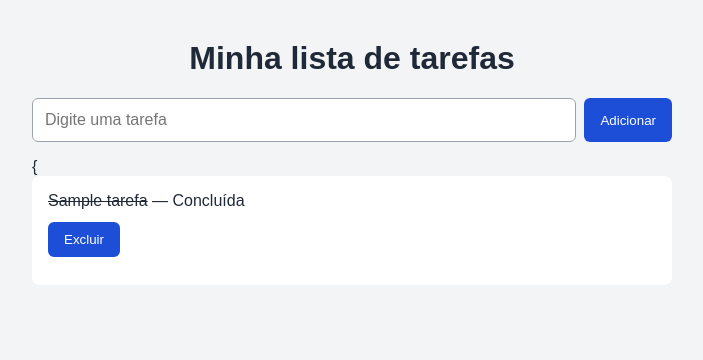
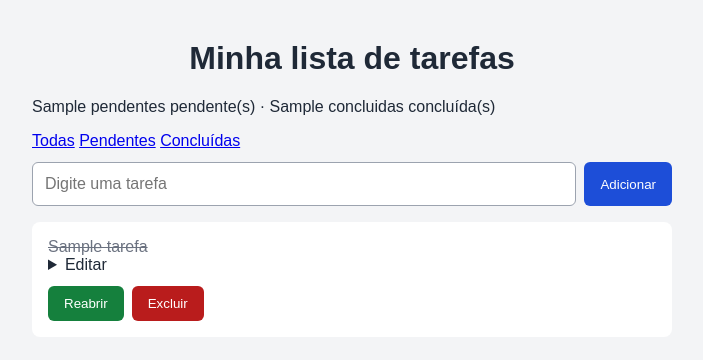
Before and after one commit to felipewehcode/lista-de-tarefas, a Flask app: template templates/index.html in a window 1280 px wide. Shown: the top 360 px of the page, without its empty margins (288-991 px from the left). Run offline with Flask 3, Linux system fonts and the light colour scheme; the template is opened without the code that fills it: most values are stand-ins (such as "Sample title", 1, 10 or a date in 2020).

Commit message:
Adiciona filtros e edicao de tarefas

```diff
--- a/app.py
+++ b/app.py
@@ -26,7 +26,30 @@ tarefas = carregar_tarefas()
 
 @app.route("/")
 def inicio():
-    return render_template("index.html", tarefas=tarefas)
+    filtro = request.args.get("filtro", "todas")
+    concluidas = 0
+    tarefas_visiveis = []
+
+    for indice, tarefa in enumerate(tarefas):
+        if tarefa["concluida"]:
+            concluidas += 1
+
+        if filtro == "pendentes" and tarefa["concluida"]:
+            continue
+
+        if filtro == "concluidas" and not tarefa["concluida"]:
+            continue
+
+        tarefas_visiveis.append((indice, tarefa))
+
+    pendentes = len(tarefas) - concluidas
+
+    return render_template(
+        "index.html",
+        tarefas=tarefas_visiveis,
+        pendentes=pendentes,
+        concluidas=concluidas,
+    )
 
 
 @app.route("/adicionar", methods=["POST"])
@@ -46,7 +69,7 @@ def adicionar():
 @app.route("/concluir/<int:indice>", methods=["POST"])
 def concluir(indice):
     if 0 <= indice < len(tarefas):
-        tarefas[indice]["concluida"] = True
+        tarefas[indice]["concluida"] = not tarefas[indice]["concluida"]
         salvar_tarefas()
 
     return redirect(url_for("inicio"))
@@ -60,6 +83,15 @@ def excluir(indice):
 
     return redirect(url_for("inicio"))
 
+@app.route("/editar/<int:indice>", methods=["POST"])
+def editar(indice):
+    titulo = request.form.get("titulo", "").strip()
+
+    if 0 <= indice < len(tarefas) and titulo:
+        tarefas[indice]["titulo"] = titulo
+        salvar_tarefas()
+
+    return redirect(url_for("inicio"))
 
 if __name__ == "__main__":
     app.run(debug=True)
--- a/static/style.css
+++ b/static/style.css
@@ -51,3 +51,34 @@ li {
     border-radius: 8px;
     overflow-wrap: anywhere;
 }
+.acoes {
+    display: flex;
+    flex-wrap: wrap;
+    gap: 8px;
+    margin-top: 12px;
+}
+
+.acoes form {
+    margin: 0;
+}
+
+.botao-concluir {
+    background-color: #15803d;
+}
+
+.botao-concluir:hover {
+    background-color: #166534;
+}
+
+.botao-excluir {
+    background-color: #b91c1c;
+}
+
+.botao-excluir:hover {
+    background-color: #991b1b;
+}
+
+.concluida {
+    text-decoration: line-through;
+    color: #6b7280;
+}
--- a/templates/index.html
+++ b/templates/index.html
@@ -1,55 +1,70 @@
 <!DOCTYPE html>
 <html lang="pt-BR">
+
 <head>
     <meta charset="UTF-8">
     <meta name="viewport" content="width=device-width, initial-scale=1.0">
     <title>Minha lista de tarefas</title>
-    <link
-    rel="stylesheet"
-    href="{{ url_for('static', filename='style.css') }}"
->
+    <link rel="stylesheet" href="{{ url_for('static', filename='style.css') }}">
 </head>
+
 <body>
     <h1>Minha lista de tarefas</h1>
 
+    <p>{{ pendentes }} pendente(s) · {{ concluidas }} concluída(s)</p>
+
+    <nav aria-label="Filtros de tarefas">
+        <a href="{{ url_for('inicio') }}">Todas</a>
+        <a href="{{ url_for('inicio', filtro='pendentes') }}">Pendentes</a>
+        <a href="{{ url_for('inicio', filtro='concluidas') }}">Concluídas</a>
+    </nav>
     <form action="/adicionar" method="post">
-        <input
-            type="text"
-            name="titulo"
-            placeholder="Digite uma tarefa"
-            required
-        >
+        <input type="text" name="titulo" placeholder="Digite uma tarefa" required>
         <button type="submit">Adicionar</button>
     </form>
 
     <ul>
-    {<ul>
-    {% for tarefa in tarefas %}
+        {% for indice, tarefa in tarefas %}
         <li>
+            <span class="{{ 'concluida' if tarefa['concluida'] else '' }}">
+                {{ tarefa["titulo"] }}
+            </span>
+<details>
+    <summary>Editar</summary>
+
+    <form action="{{ url_for('editar', indice=indice) }}" method="post">
+        <input
+            type="text"
+            name="titulo"
+            aria-label="Novo título da tarefa"
+            value="{{ tarefa['titulo'] }}"
+            required
+        >
+        <button type="submit">Salvar</button>
+    </form>
+</details>
+            <div class="acoes">
+                <form action="{{ url_for('concluir', indice=indice) }}" method="post">
+                    <button type="submit" class="botao-concluir">
                         {% if tarefa["concluida"] %}
-                <s>{{ tarefa["titulo"] }}</s> — Concluída
+                        Reabrir
                         {% else %}
-                {{ tarefa["titulo"] }}
+                        Concluir
+                        {% endif %}
+                    </button>
+                </form>
 
-                <form
-                    action="{{ url_for('concluir', indice=loop.index0) }}"
-                    method="post"
-                >
-                    <button type="submit">Concluir</button>
+                <form action="{{ url_for('excluir', indice=indice) }}" method="post">
+                    <button type="submit" class="botao-excluir">
+                        Excluir
+                    </button>
                 </form>
-            {% endif %}
-
-            <form
-                action="{{ url_for('excluir', indice=loop.index0) }}"
-                method="post"
-            >
-                <button type="submit">Excluir</button>
-            </form>
+            </div>
         </li>
         {% else %}
         <li>Nenhuma tarefa cadastrada.</li>
         {% endfor %}
     </ul>
-</ul>
 </body>
+
 </html>
```
Lines whose indentation alone changed are shown as unchanged.
